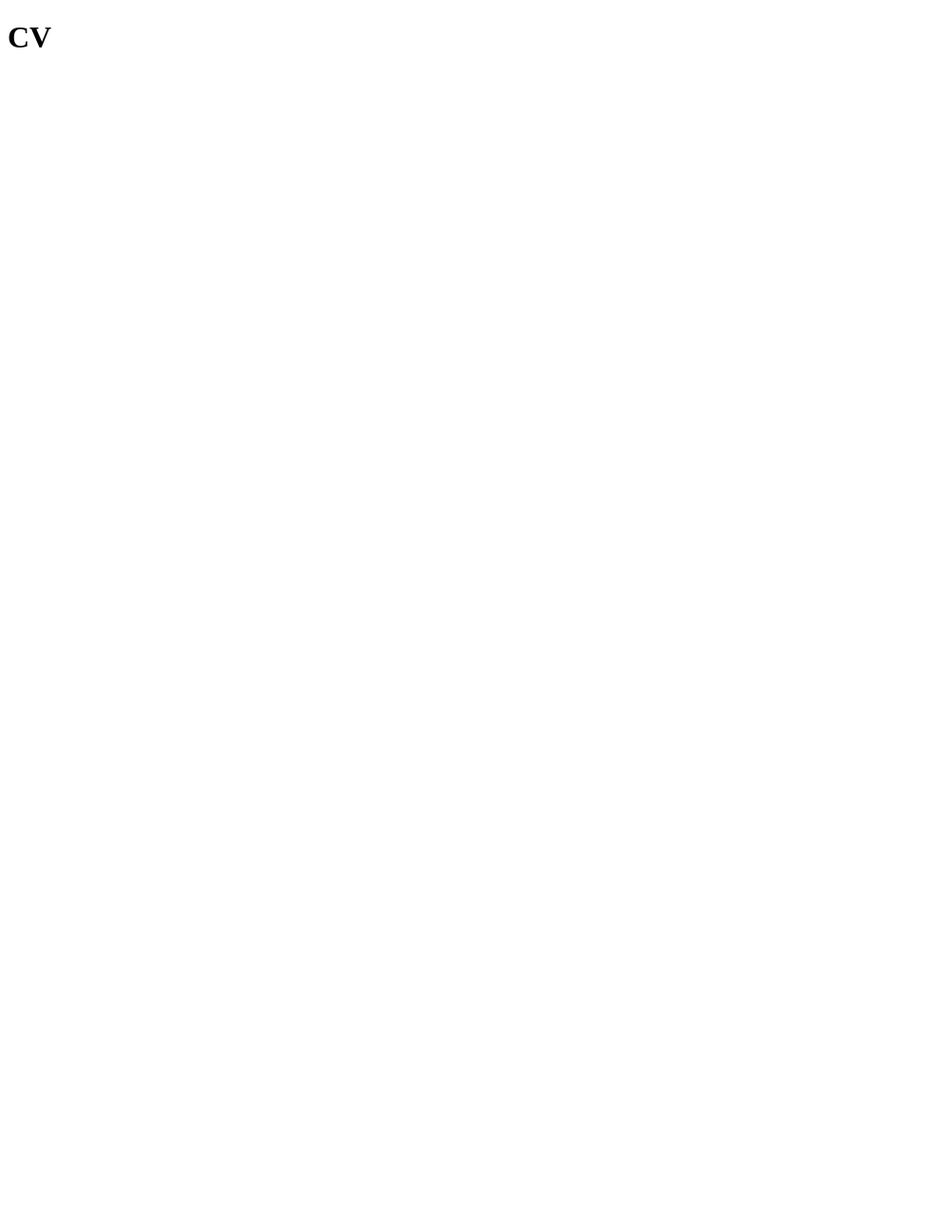
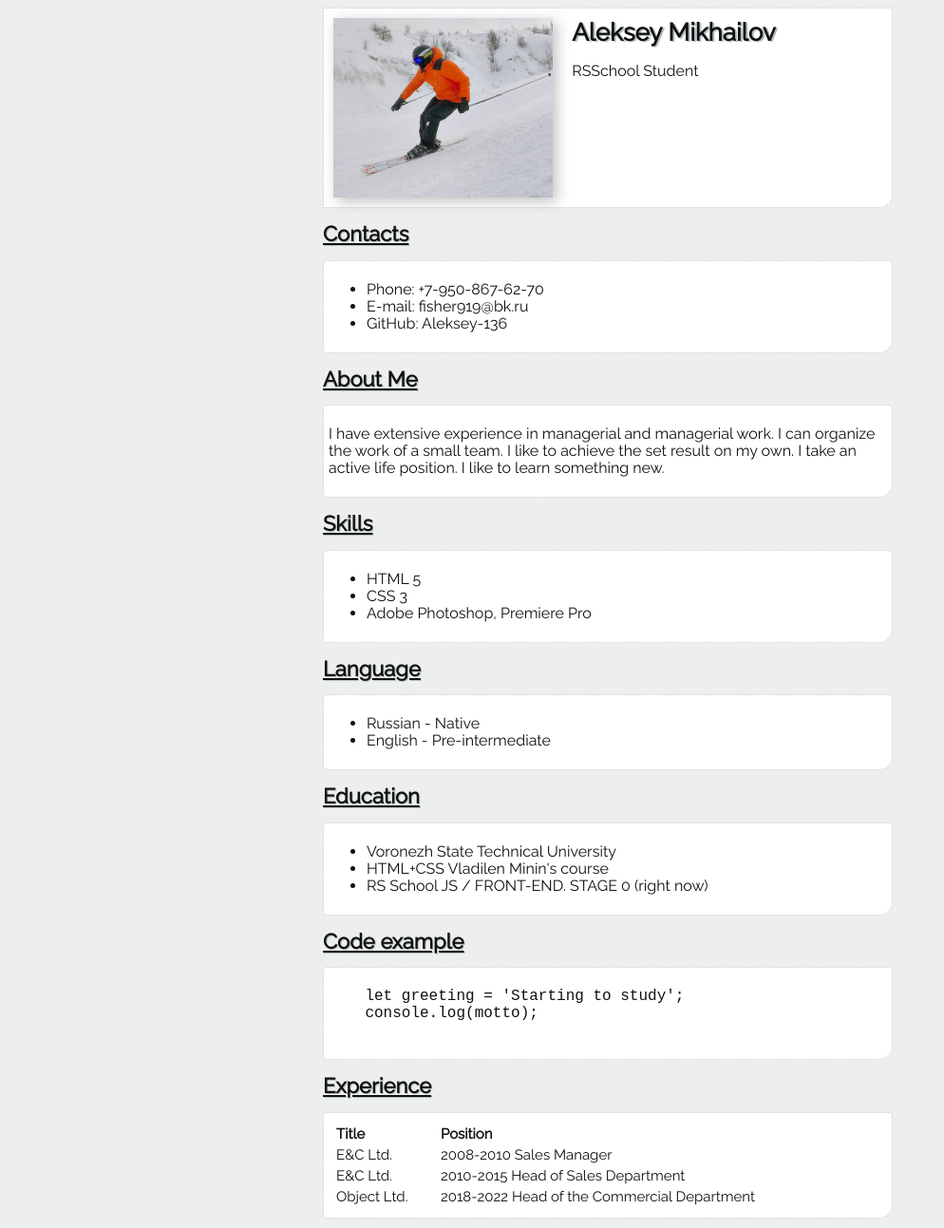
Before and after one commit to Aleksey-136/rsschool-cv, a plain HTML site: page index.html in a window 1280 px wide. Shown: the whole page at 95% size, without its empty margins (0-994 px from the left). Before the commit the page ends 800 px from the top, so only its background shows below. Drawn offline with Linux system fonts and the light colour scheme.

Commit message:
feat: change cont

```diff
--- a/index.html
+++ b/index.html
@@ -10,6 +10,100 @@
     <title>Визитка | Алексей Михайлов</title>
 </head>
 <body>
-    <h1> CV </h1>
+    <div class="container">
+
+<!-- Аватарка ФИО и короткое описание -->
+<div class="header">
+    <img src="ava.jpg" alt="Аватар" width="250">
+        <div class="text1">
+            <h1>Aleksey Mikhailov</h1>
+                <p>RSSchool Student</p>
+        </div>
+</div>
+
+<!-- Контакты -->
+<h2>Contacts</h2>
+    <div class="main desc">
+        <ul>
+            <li>Phone: +7-950-867-62-70</li>
+            <li>E-mail: fisher919@bk.ru</li>
+            <li>GitHub: Aleksey-136</li>
+        </ul>
+    </div>
+
+<!-- Обо мне -->
+<h2>About Me</h2>
+    <div class="main desc">
+        <p>I have extensive experience in managerial and managerial work. I can organize the work of a small team. I like to achieve the set result on my own.
+            I take an active life position. I like to learn something new.</p>
+    </div>
+
+    <!-- Скилы -->
+<h2>Skills</h2>
+<div class="main desc">
+    <ul>
+        <li>HTML 5</li>
+        <li>CSS 3</li>
+        <li>Adobe Photoshop, Premiere Pro</li>
+    </ul>
+</div>
+
+<!-- Язык -->
+<h2>Language</h2>
+<div class="main desc">
+    <ul>
+        <li>Russian - Native</li>
+        <li>English - Pre-intermediate</li>
+    </ul>
+</div>
+
+<!-- Образование -->
+<h2>Education</h2>
+<div class="main desc">
+    <ul>
+        <li>Voronezh State Technical University</li>
+        <li>HTML+CSS Vladilen Minin's course</li>
+        <li>RS School JS / FRONT-END. STAGE 0 (right now)</li>
+    </ul>
+</div>
+
+<!-- Пример кода -->
+<h2>Code example</h2>
+<div class="main desc">
+    <code>
+    <pre>
+    let greeting = 'Starting to study';
+    console.log(motto);
+    </pre>
+    </code>
+</div>
+
+<!-- Таблица с опытом работы -->
+<h2>Experience</h2>
+<div class="main table1">
+<table>
+    <thead>
+        <tr>
+            <th>Title</th>
+            <th>Position</th>
+        </tr>
+    </thead>
+    <tbody>
+        <tr>
+            <td>E&C Ltd.</td>
+            <td>2008-2010 Sales Manager</td>
+        </tr>
+        <tr>
+            <td>E&C Ltd.</td>
+            <td>2010-2015 Head of Sales Department</td>
+        </tr>
+        <tr>
+            <td>Object Ltd.</td>
+            <td>2018-2022 Head of the Commercial Department</td>
+        </tr>
+    </tbody>
+</table>
+</div>
+</div>
 </body>
 </html>
--- a/style.css
+++ b/style.css
@@ -1 +1,86 @@
+@import url('https://fonts.googleapis.com/css2?family=Nunito&family=Raleway:ital,wght@0,400;1,100&family=Roboto&display=swap');
+
 /* Стили текста общие */
+body {
+    font-family: raleway, Verdana;
+    font-size: 16px;
+    line-height: 18px;
+    font-weight: 400;
+    color: #111111;
+    background-color: rgb(237, 238, 238);
+}
+
+
+/* Стиль контейнера и заголовок */
+.container {
+    max-width: 600px;
+    margin: 0px auto;
+    margin-bottom: 10px;
+}
+h2 {
+    font-size: 22px;
+    text-decoration: underline;
+    text-shadow: 1px 1px rgb(180, 191, 194);
+    text-align: left;
+}
+
+
+/* Аватар и первая часть текста */
+.header {
+    padding: 10px;
+    background-color: #fff;
+    border: 1px dotted rgb(191, 202, 206);
+    border-color: rgb(191, 202, 206);
+    display: flex;
+    border-end-end-radius: 15px;
+    margin-bottom: 10px;
+}
+.header img {
+    width: 40%;
+    height: 40%;
+    box-shadow: 4px 4px 14px rgba(0, 0, 0, 0.25);
+}
+.header h1{
+    font-size: 26px;
+    margin-top: 0;
+    line-height: normal;
+    text-shadow: 2px 1px rgb(180, 191, 194);
+    text-align: left;
+}
+.header .text1 {
+    padding-left: 20px;
+}
+
+
+/* Общий стиль блоков */
+.main {
+    padding: 5px;
+    background-color: #fff;
+    border: 1px dotted rgb(191, 202, 206);
+    border-radius: 5px;
+}
+.main .p {
+    color: aqua;
+    text-decoration: double;
+
+}
+
+/* Описание */
+.desc {
+    border-end-end-radius: 15px;
+}
+
+
+
+/* Опыт работы */
+.table1 {
+    font-size: 15px;
+    border-end-end-radius: 15px;
+    padding: 10px 10px;
+}
+.table1 table {
+    width: 100%;
+}
+.table1 tr:first-child {
+    text-align: left;
+}
```
Also changed, not shown: ava.jpg (added).
